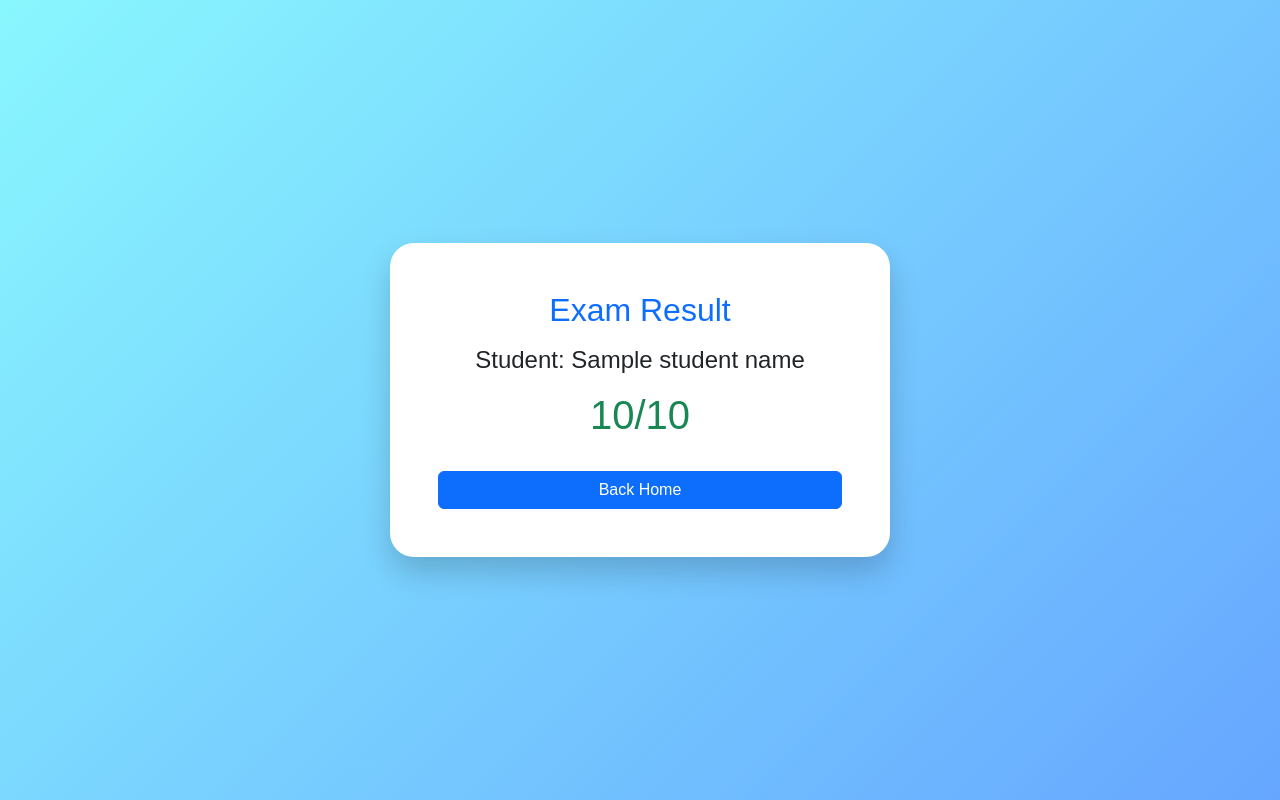
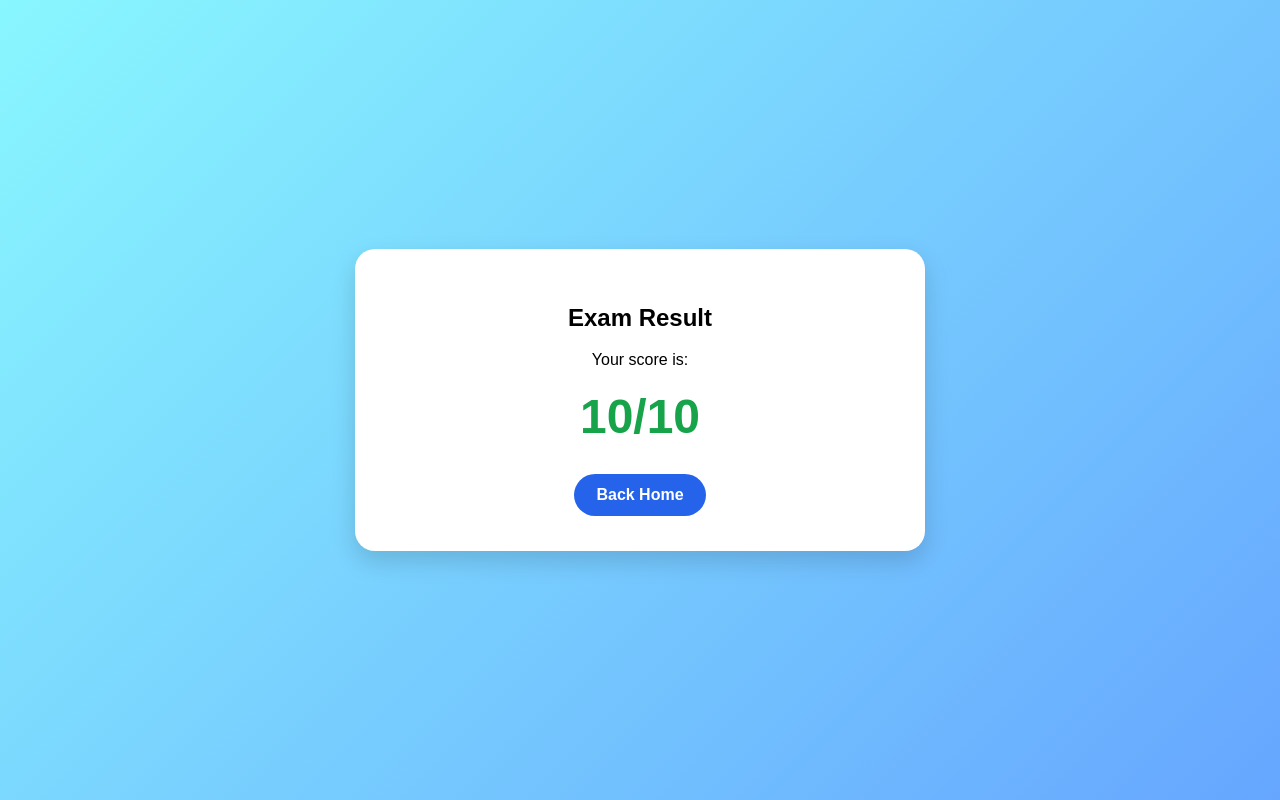
Before and after one commit to ifelodun/IFELODUN-CSC-201-CBT-System-, a Flask app: template templates/result.html in a window 1280 px wide. Run offline with Flask 3, Linux system fonts and the light colour scheme; the template is opened without the code that fills it: most values are stand-ins (such as "Sample title", 1, 10 or a date in 2020).

Commit message:
Update result.html

```diff
--- a/templates/result.html
+++ b/templates/result.html
@@ -1,35 +1,56 @@
 <!DOCTYPE html>
 <html>
 <head>
-    <title>Exam Result</title>
+    <title>Result</title>
     <meta name="viewport" content="width=device-width, initial-scale=1">
-    <link href="https://cdn.jsdelivr.net/npm/bootstrap@5.3.0/dist/css/bootstrap.min.css" rel="stylesheet">
     <style>
         body{
+            margin:0;
+            font-family: Arial, sans-serif;
             min-height:100vh;
             display:flex;
             justify-content:center;
             align-items:center;
             background: linear-gradient(135deg, #89f7fe, #66a6ff);
-            font-family: Arial, sans-serif;
         }
-        .result-card{
+
+        .card{
+            background:white;
+            border-radius:20px;
+            box-shadow:0 10px 24px rgba(0,0,0,0.15);
+            padding:35px;
+            width:90%;
             max-width:500px;
-            width:100%;
-            border:none;
+            text-align:center;
+        }
+
+        .score{
+            font-size:48px;
+            font-weight:bold;
+            color:#16a34a;
+            margin:20px 0;
+        }
+
+        .btn{
+            text-decoration:none;
+            display:inline-block;
+            padding:12px 22px;
             border-radius:24px;
-            box-shadow:0 15px 30px rgba(0,0,0,0.18);
+            background:#2563eb;
+            color:white;
+            font-weight:bold;
+            margin-top:10px;
         }
     </style>
 </head>
 <body>
 
-<div class="card result-card text-center p-5">
-    <h2 class="text-primary mb-3">Exam Result</h2>
-    <h4 class="mb-3">Student: {{ student_name }}</h4>
-    <h1 class="text-success">{{ score }}/{{ total }}</h1>
-    <a href="/home" class="btn btn-primary mt-4">Back Home</a>
-</div>
+    <div class="card">
+        <h2>Exam Result</h2>
+        <p>Your score is:</p>
+        <div class="score">{{ score }}/{{ total }}</div>
+        <a href="/home" class="btn">Back Home</a>
+    </div>
 
 </body>
 </html>
```
